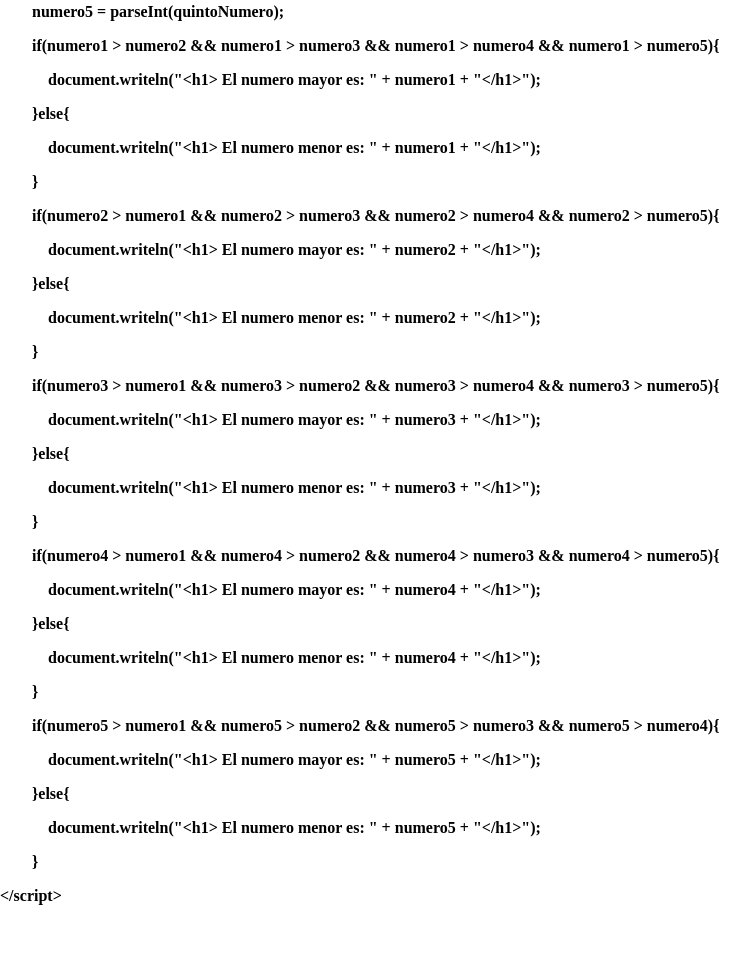
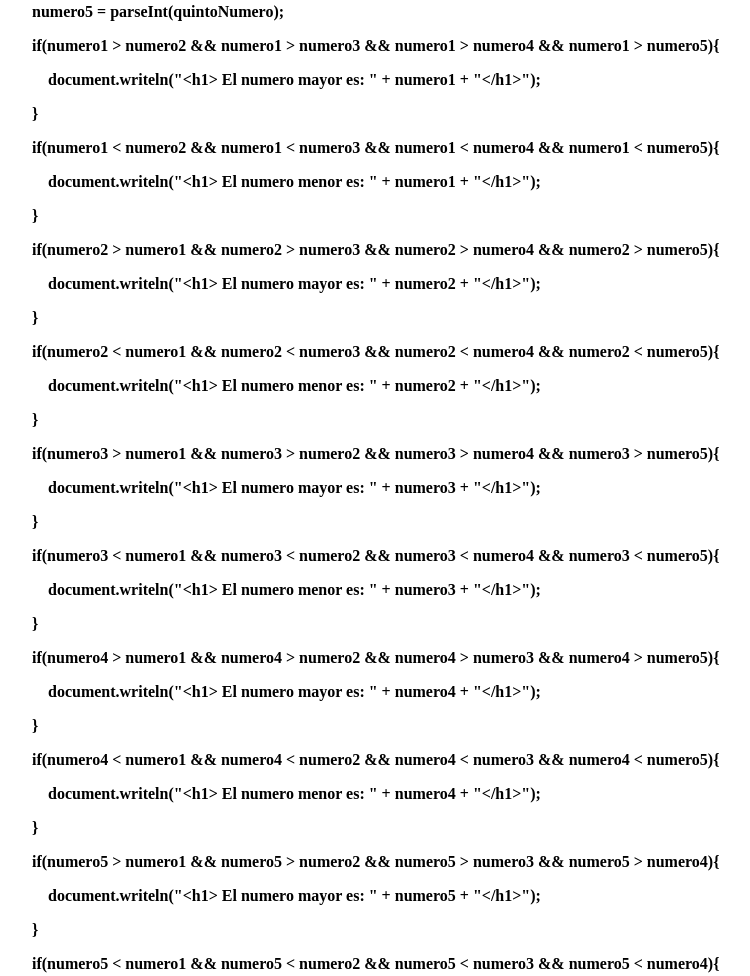
Before and after one commit to Scheneider18/Portafolio-Web, a plain HTML site: page JavaScript intro/Ejercicio 20/Ejercicio20.html in a window 1280 px wide. Shown: the part 517-1493 px from the top of the page, without its empty margins (8-758 px from the left). Before the commit the page ends 1438 px from the top, so only its background shows below. Drawn offline with Linux system fonts and the light colour scheme.

Commit message:
Correción ejercicio 20 java

```diff
--- a/JavaScript intro/Ejercicio 20/Ejercicio20.html
+++ b/JavaScript intro/Ejercicio 20/Ejercicio20.html
@@ -28,27 +28,32 @@
         <p style="text-indent: 2em;"><strong>numero5 = parseInt(quintoNumero);</strong></p>
         <p style="text-indent: 2em;"><strong>if(numero1 > numero2 && numero1 > numero3 && numero1 > numero4 && numero1 > numero5){</strong></p>
         <p style="text-indent: 3em;"><strong>document.writeln("&lt;h1&gt; El numero mayor es: " + numero1 + "&lt;/h1&gt;");</strong></p>
-        <p style="text-indent: 2em;"><strong>}else{</strong></p>
+        <p style="text-indent: 2em;"><strong>}</strong></p>
+        <p style="text-indent: 2em;"><strong>if(numero1 < numero2 && numero1 < numero3 && numero1 < numero4 && numero1 < numero5){</strong></p>
         <p style="text-indent: 3em;"><strong>document.writeln("&lt;h1&gt; El numero menor es: " + numero1 + "&lt;/h1&gt;");</strong></p>
         <p style="text-indent: 2em;"><strong>}</strong></p>
         <p style="text-indent: 2em;"><strong>if(numero2 > numero1 && numero2 > numero3 && numero2 > numero4 && numero2 > numero5){</strong></p>
         <p style="text-indent: 3em;"><strong>document.writeln("&lt;h1&gt; El numero mayor es: " + numero2 + "&lt;/h1&gt;");</strong></p>
-        <p style="text-indent: 2em;"><strong>}else{</strong></p>
+        <p style="text-indent: 2em;"><strong>}</strong></p>
+        <p style="text-indent: 2em;"><strong>if(numero2 < numero1 && numero2 < numero3 && numero2 < numero4 && numero2 < numero5){</strong></p>
         <p style="text-indent: 3em;"><strong>document.writeln("&lt;h1&gt; El numero menor es: " + numero2 + "&lt;/h1&gt;");</strong></p>
         <p style="text-indent: 2em;"><strong>}</strong></p>
         <p style="text-indent: 2em;"><strong>if(numero3 > numero1 && numero3 > numero2 && numero3 > numero4 && numero3 > numero5){</strong></p>
         <p style="text-indent: 3em;"><strong>document.writeln("&lt;h1&gt; El numero mayor es: " + numero3 + "&lt;/h1&gt;");</strong></p>
-        <p style="text-indent: 2em;"><strong>}else{</strong></p>
+        <p style="text-indent: 2em;"><strong>}</strong></p>
+        <p style="text-indent: 2em;"><strong>if(numero3 < numero1 && numero3 < numero2 && numero3 < numero4 && numero3 < numero5){</strong></p>
         <p style="text-indent: 3em;"><strong>document.writeln("&lt;h1&gt; El numero menor es: " + numero3 + "&lt;/h1&gt;");</strong></p>
         <p style="text-indent: 2em;"><strong>}</strong></p>
         <p style="text-indent: 2em;"><strong>if(numero4 > numero1 && numero4 > numero2 && numero4 > numero3 && numero4 > numero5){</strong></p>
         <p style="text-indent: 3em;"><strong>document.writeln("&lt;h1&gt; El numero mayor es: " + numero4 + "&lt;/h1&gt;");</strong></p>
-        <p style="text-indent: 2em;"><strong>}else{</strong></p>
+        <p style="text-indent: 2em;"><strong>}</strong></p>
+        <p style="text-indent: 2em;"><strong>if(numero4 < numero1 && numero4 < numero2 && numero4 < numero3 && numero4 < numero5){</strong></p>
         <p style="text-indent: 3em;"><strong>document.writeln("&lt;h1&gt; El numero menor es: " + numero4 + "&lt;/h1&gt;");</strong></p>
         <p style="text-indent: 2em;"><strong>}</strong></p>
         <p style="text-indent: 2em;"><strong>if(numero5 > numero1 && numero5 > numero2 && numero5 > numero3 && numero5 > numero4){</strong></p>
         <p style="text-indent: 3em;"><strong>document.writeln("&lt;h1&gt; El numero mayor es: " + numero5 + "&lt;/h1&gt;");</strong></p>
-        <p style="text-indent: 2em;"><strong>}else{</strong></p>
+        <p style="text-indent: 2em;"><strong>}</strong></p>
+        <p style="text-indent: 2em;"><strong>if(numero5 < numero1 && numero5 < numero2 && numero5 < numero3 && numero5 < numero4){</strong></p>
         <p style="text-indent: 3em;"><strong>document.writeln("&lt;h1&gt; El numero menor es: " + numero5 + "&lt;/h1&gt;");</strong></p>
         <p style="text-indent: 2em;"><strong>}</strong></p>
         <p><strong>&lt;/script&gt;</strong></p>
```
